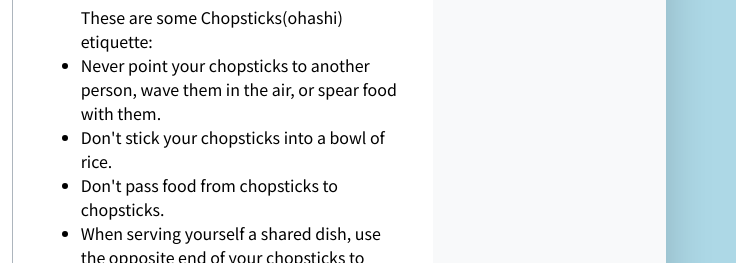
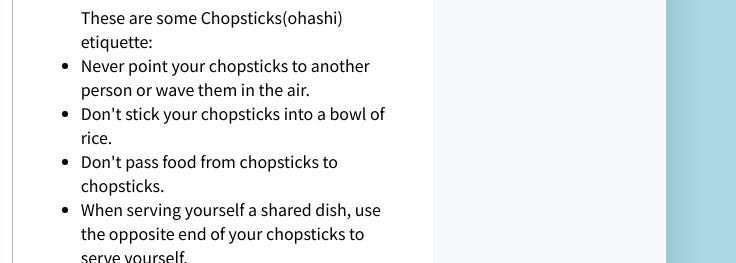
Before and after one commit to ASV185/The-Book-of-Culture-Taboos, a plain HTML site: page japanese.html in a window 1280 px wide. Shown: the part 175-438 px from the top of the page, 544-1280 px from the left. Drawn offline with nearby package versions, Linux system fonts and the light colour scheme; a web font is replaced by a local one.

Commit message:
made some grammar corrections for Japanese and Spain html pages

```diff
--- a/japanese.html
+++ b/japanese.html
@@ -56,7 +56,7 @@
                     <h3>Chopsticks(Ohashi) Basics</h3>
                     <ul>
                         These are some Chopsticks(ohashi) etiquette:
-                        <li>Never point your chopsticks to another person, wave them in the air, or spear food with them.</li>
+                        <li>Never point your chopsticks to another person or wave them in the air.</li>
                         <li>Don't stick your chopsticks into a bowl of rice.</li>
                         <li>Don't pass food from chopsticks to chopsticks.</li>
                         <li>When serving yourself a shared dish, use the opposite end of your chopsticks to serve yourself.</li>
```
Also changed, not shown: spain.html (+1 -1 lines).
